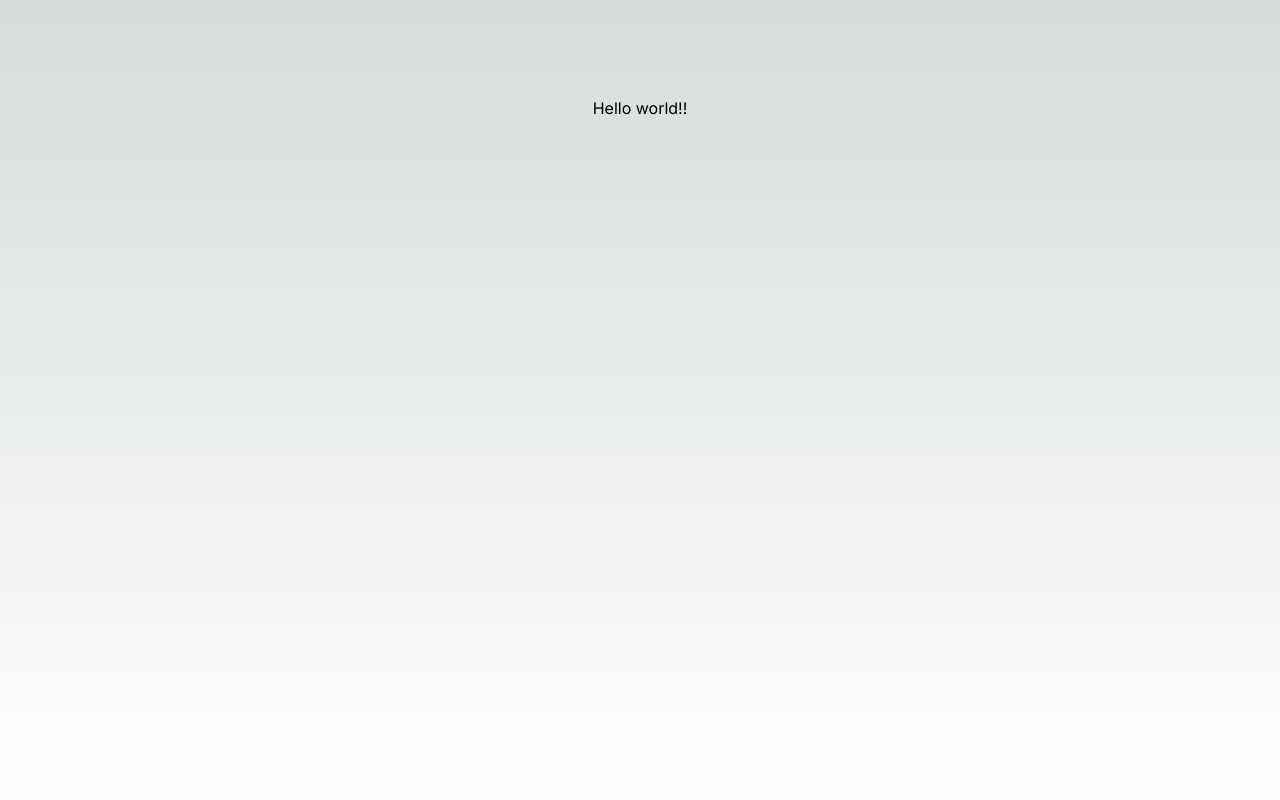
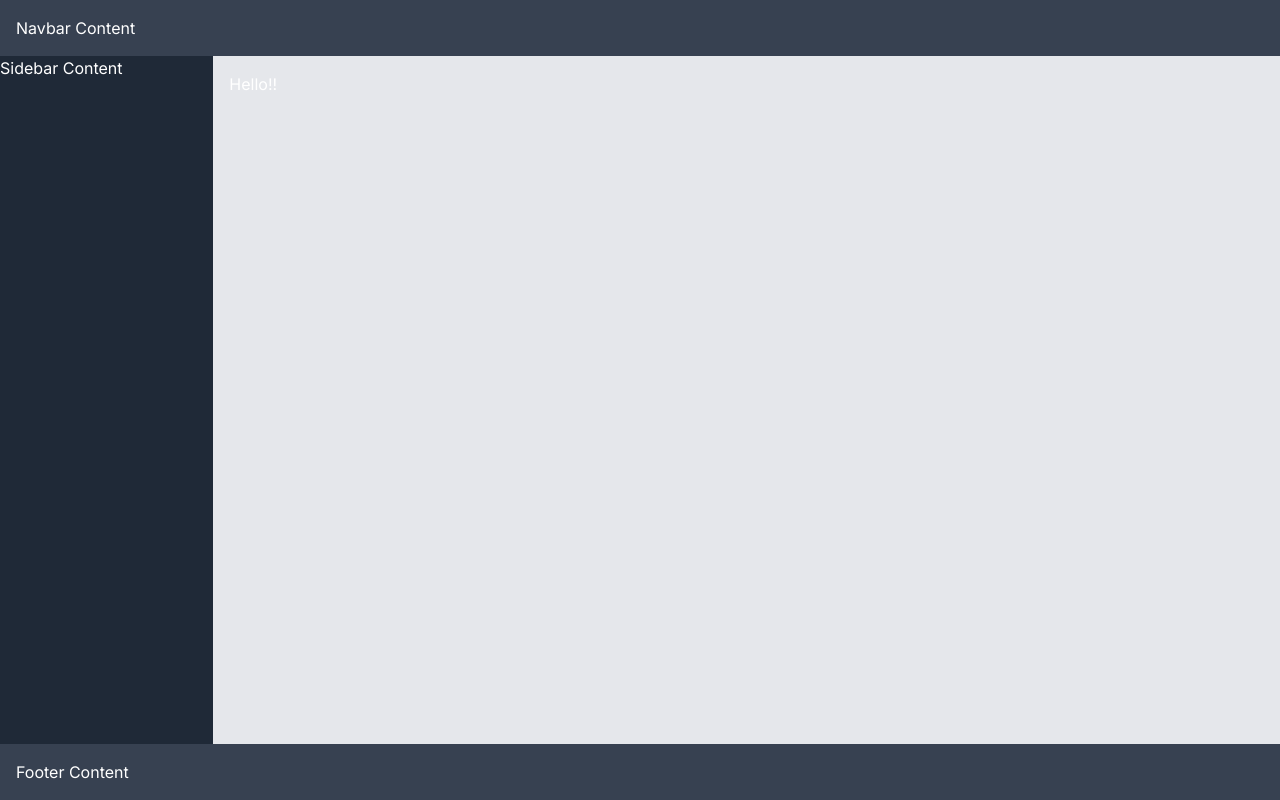
Before and after one commit to i-m-hossain/learning-nextjs, a Next.js app: page / in a window 1280 px wide. Built offline with nearby package versions, Linux system fonts and the light colour scheme.

Commit message:
ui layout created

```diff
--- a/app/globals.css
+++ b/app/globals.css
@@ -8,7 +8,7 @@
   --background-end-rgb: 255, 255, 255;
 }
 
-@media (prefers-color-scheme: dark) {
+@media (prefers-color-scheme: light) {
   :root {
     --foreground-rgb: 255, 255, 255;
     --background-start-rgb: 0, 0, 0;
--- a/app/layout.tsx
+++ b/app/layout.tsx
@@ -1,8 +1,11 @@
 import type { Metadata } from 'next'
 import { Inter } from 'next/font/google'
 import './globals.css'
+import Navbar from '@/components/Navbar';
+import Sidebar from '@/components/Sidebar';
+import Footer from '@/components/Footer';
 
-const inter = Inter({ subsets: ['latin'] })
+const inter = Inter({ subsets: ['latin'] });
 
 export const metadata: Metadata = {
   title: 'Create Next App',
@@ -12,11 +15,22 @@ export const metadata: Metadata = {
 export default function RootLayout({
   children,
 }: {
-  children: React.ReactNode
+  children: React.ReactNode;
 }) {
   return (
-    <html lang="en">
-      <body className={inter.className}>{children}</body>
+    <html lang='en'>
+      <body
+        className={`flex flex-col min-h-screen bg-gray-100 ${inter.className}`}
+      >
+        <Navbar />
+        <div className='flex flex-1 overflow-hidden'>
+          <Sidebar />
+          <main className='flex-1 overflow-x-hidden overflow-y-auto bg-gray-200 p-4'>
+            {children}
+          </main>
+        </div>
+        <Footer />
+      </body>
     </html>
-  )
+  );
 }
--- a/app/page.tsx
+++ b/app/page.tsx
@@ -1,7 +1,7 @@
 export default function Home() {
   return (
-    <main className='flex min-h-screen flex-col items-center justify-between p-24'>
-      <h3>Hello world!!</h3>
+    <main>
+      <h3>Hello!!</h3>
     </main>
   );
 }
--- /dev/null
+++ b/app/posts/page.tsx
@@ -0,0 +1,7 @@
+import React from 'react';
+
+type Props = {};
+
+export default function Posts({}: Props) {
+  return <div>posts</div>;
+}
--- /dev/null
+++ b/components/Footer.tsx
@@ -0,0 +1,11 @@
+import React from 'react';
+
+type Props = {};
+
+export default function Footer({}: Props) {
+  return (
+    <footer className='bg-gray-700 text-white p-4'>
+      <p>Footer Content</p>
+    </footer>
+  );
+}
--- /dev/null
+++ b/components/Navbar.tsx
@@ -0,0 +1,11 @@
+import React from 'react';
+
+type Props = {};
+
+export default function Navbar({}: Props) {
+  return (
+    <header className='bg-gray-700 text-white p-4'>
+      <p>Navbar Content</p>
+    </header>
+  );
+}
--- /dev/null
+++ b/components/Sidebar.tsx
@@ -0,0 +1,11 @@
+import React from 'react';
+
+type Props = {};
+
+export default function Sidebar({}: Props) {
+  return (
+    <aside className='w-1/6 bg-gray-800 text-white'>
+      <p>Sidebar Content</p>
+    </aside>
+  );
+}
```
